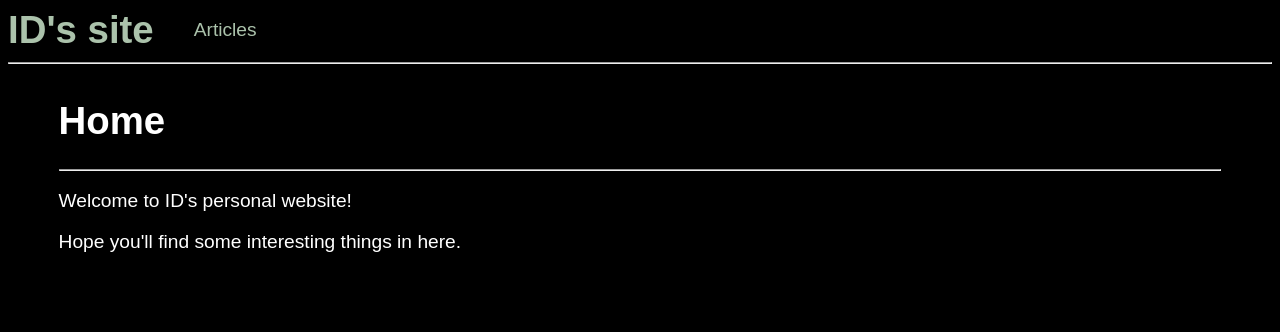
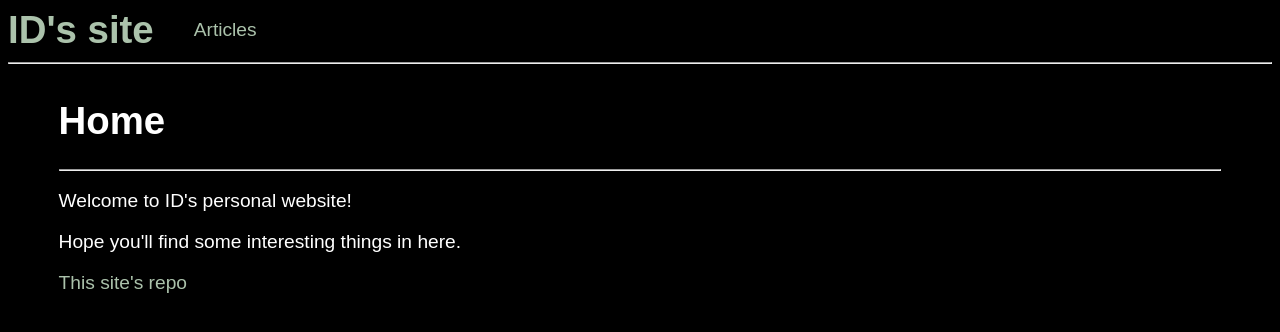
Before and after one commit to funk443/funk443.github.io, a plain HTML site: page index.html in a window 1280 px wide. Drawn offline with Linux system fonts and the light colour scheme; a web font is replaced by a local one.

Commit message:
Add repo URL.

```diff
--- a/index.html
+++ b/index.html
@@ -28,6 +28,7 @@
 <hr>
 <p>Welcome to ID's personal website!</p>
 <p>Hope you'll find some interesting things in here.</p>
+<p><a href="https://github.com/funk443/funk443.github.io">This site's repo</a></p>
 
       </main>
     </div>
```
Also changed, not shown: 1 other file.
